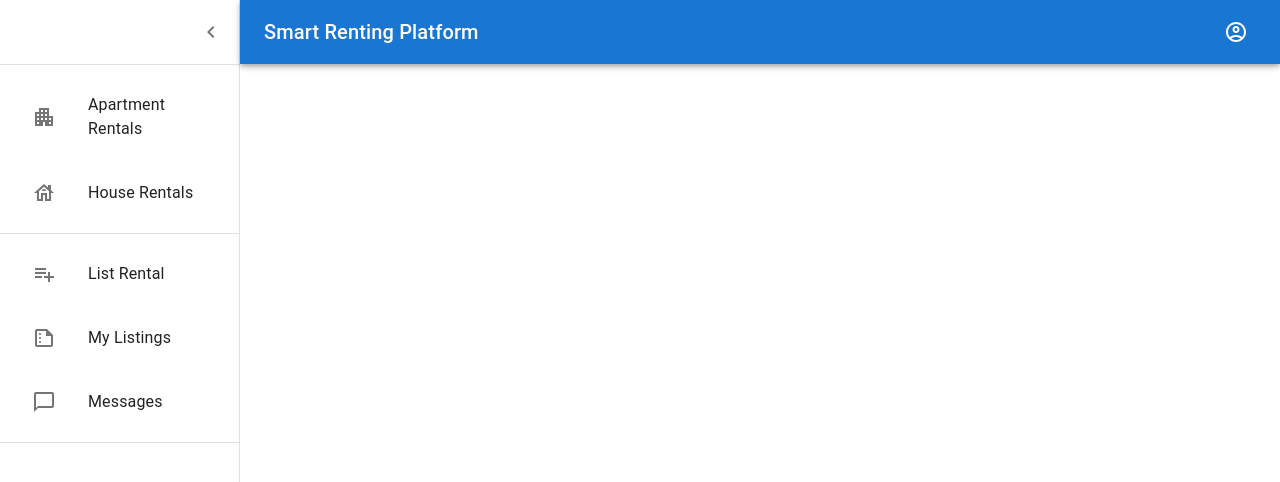
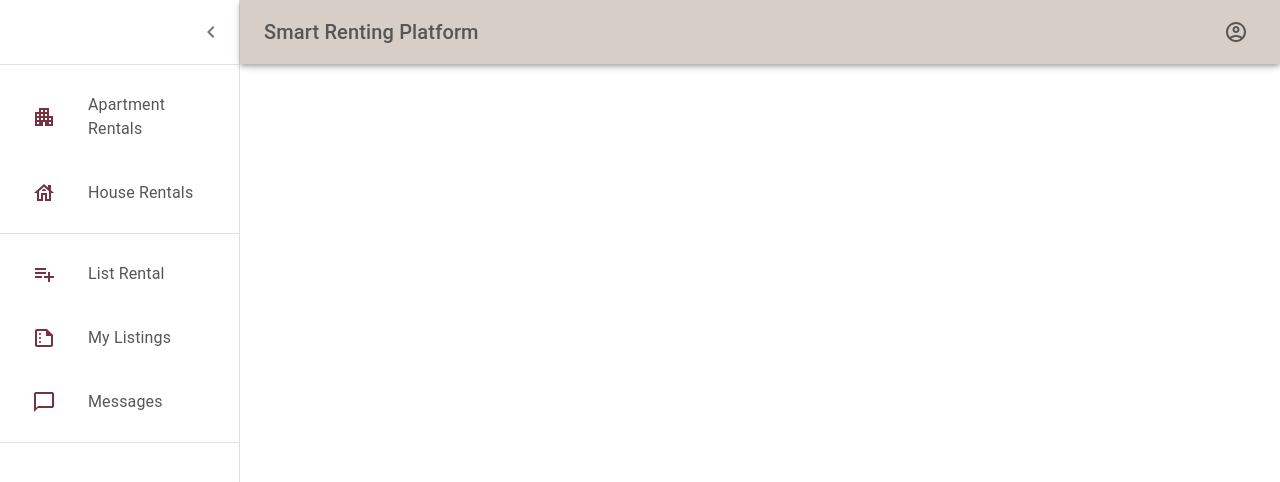
Before and after one commit to stefandumitriu/smart_renting_platform, a React (Create React App) app in the folder packages/spa/: page / in a window 1280 px wide. Both pictures are taken after a click on the button 44 px from the left and 32 px from the top of the page. Shown: the top 482 px of the page. Built offline with nearby package versions, Linux system fonts and the light colour scheme.

Commit message:
Add modal structure for login

```diff
--- a/packages/spa/src/App.tsx
+++ b/packages/spa/src/App.tsx
@@ -1,8 +1,12 @@
 import LandingPage from "./components/landingPage/LandingPage";
+import { ThemeProvider } from "@mui/material";
+import theme from "./theme";
 
 function App() {
     return(
-        <LandingPage />
+        <ThemeProvider theme={theme}>
+            <LandingPage />
+        </ThemeProvider>
     );
 }
 
--- a/packages/spa/src/components/landingPage/LandingPage.tsx
+++ b/packages/spa/src/components/landingPage/LandingPage.tsx
@@ -11,7 +11,8 @@ import {
     ListItemText,
     styled,
     Toolbar,
-    Typography
+    Typography,
+    useTheme
 } from "@mui/material";
 import MuiAppBar from '@mui/material/AppBar'
 import MenuIcon from '@mui/icons-material/Menu';
@@ -22,7 +23,8 @@ import ChevronLeftIcon from "@mui/icons-material/ChevronLeft";
 import PlaylistAddOutlinedIcon from '@mui/icons-material/PlaylistAddOutlined';
 import SummarizeOutlinedIcon from '@mui/icons-material/SummarizeOutlined';
 import ChatBubbleOutlineOutlinedIcon from '@mui/icons-material/ChatBubbleOutlineOutlined';
-import {useCallback, useState} from "react";
+import { useCallback, useState } from "react";
+import UserLoginModal from "./UserLoginModal";
 
 interface AppBarProps extends MuiAppBarProps {
     open?: boolean;
@@ -31,31 +33,43 @@ interface AppBarProps extends MuiAppBarProps {
 interface DrawerItem {
     itemName: string;
     itemIcon: JSX.Element;
+    iconColor: string;
+    textColor: string;
 }
 
 function buildListItem(item: DrawerItem): JSX.Element {
     return (
         <ListItem key={item.itemName}>
             <ListItemButton>
-                <ListItemIcon>
+                <ListItemIcon sx={{ color: item.iconColor}}>
                     {item.itemIcon}
                 </ListItemIcon>
-                <ListItemText primary={item.itemName} />
+                <ListItemText sx={{ color: item.textColor }} primary={item.itemName} />
             </ListItemButton>
         </ListItem>
     );
 }
 
 export default function LandingPage() {
-    const [open, setOpen] = useState(false);
+    const [openDrawer, setOpenDrawer] = useState(false);
+    const [openLogin, setOpenLogin] = useState(false);
+    const theme = useTheme();
+
+    const handleLoginOpen = useCallback(() => {
+        setOpenLogin(true);
+    }, [setOpenLogin]);
+
+    const handleLoginClose = useCallback(() => {
+        setOpenLogin(false);
+    }, [setOpenLogin]);
 
     const handleDrawerOpen = useCallback(() => {
-        setOpen(true);
-    }, [setOpen]);
+        setOpenDrawer(true);
+    }, [setOpenDrawer]);
 
     const handleDrawerClose = useCallback(() => {
-        setOpen(false);
-    }, [setOpen]);
+        setOpenDrawer(false);
+    }, [setOpenDrawer]);
 
     const drawerWidth = 240;
 
@@ -88,42 +102,51 @@ export default function LandingPage() {
     const menuItems: DrawerItem[] = [
         {
             itemName: 'Apartment Rentals',
-            itemIcon: <ApartmentOutlinedIcon />
+            itemIcon: <ApartmentOutlinedIcon />,
+            iconColor: theme.palette.secondary.main,
+            textColor: theme.palette.text.primary
         },
         {
             itemName: 'House Rentals',
-            itemIcon: <HouseOutlinedIcon />
+            itemIcon: <HouseOutlinedIcon />,
+            iconColor: theme.palette.secondary.main,
+            textColor: theme.palette.text.primary
         }
     ];
 
     const menuItemsManagement: DrawerItem [] = [
         {
             itemName: 'List Rental',
-            itemIcon: <PlaylistAddOutlinedIcon />
+            itemIcon: <PlaylistAddOutlinedIcon />,
+            iconColor: theme.palette.secondary.main,
+            textColor: theme.palette.text.primary
         },
         {
             itemName: 'My Listings',
-            itemIcon: <SummarizeOutlinedIcon />
+            itemIcon: <SummarizeOutlinedIcon />,
+            iconColor: theme.palette.secondary.main,
+            textColor: theme.palette.text.primary
         },
         {
             itemName: 'Messages',
-            itemIcon: <ChatBubbleOutlineOutlinedIcon />
+            itemIcon: <ChatBubbleOutlineOutlinedIcon />,
+            iconColor: theme.palette.secondary.main,
+            textColor: theme.palette.text.primary
         }
     ];
 
     return (
+        <div>
             <Box sx={{ display: 'flex' }}>
                 <AppBar
                     position="fixed"
-                open={open}
-                sx={{ zIndex: (theme) => theme.zIndex.drawer + 1 }}
-            >
+                    open={openDrawer}
+                    sx={{ zIndex: (theme) => theme.zIndex.drawer + 1, backgroundColor: theme.palette.primary.main, color: theme.palette.text.primary }}>
                     <Toolbar>
                         <IconButton
                             color="inherit"
                             onClick={handleDrawerOpen}
-                        sx={{ mr: 2, ...(open && { display: 'none'}) }}
-                    >
+                            sx={{ mr: 2, ...(openDrawer && { display: 'none'}) }}>
                             <MenuIcon />
                         </IconButton>
                         <Typography variant="h6" noWrap>
@@ -131,24 +154,22 @@ export default function LandingPage() {
                         </Typography>
                         <IconButton
                             color="inherit"
-                        onClick={() => console.log("Account button clicked!")}
-                        sx={{ ml: 'auto' }}
-                    >
+                            onClick={handleLoginOpen}
+                            sx={{ ml: 'auto' }}>
                             <AccountCircleOutlinedIcon />
                         </IconButton>
                     </Toolbar>
                 </AppBar>
                 <Drawer
                     variant="persistent"
-                open={open}
+                    open={openDrawer}
                     onClose={handleDrawerClose}
                     anchor="left"
                     sx={{
                         width: drawerWidth,
                         flexShrink: 0,
                         '& .MuiDrawer-paper': { boxSizing: 'border-box', width: drawerWidth },
-                }}
-            >
+                    }}>
                     <DrawerHeader>
                         <IconButton onClick={handleDrawerClose}>
                             <ChevronLeftIcon />
@@ -165,5 +186,7 @@ export default function LandingPage() {
                     <Divider />
                 </Drawer>
             </Box>
+            <UserLoginModal open={openLogin} handleClose={handleLoginClose} />
+        </div>
     )
 }
--- /dev/null
+++ b/packages/spa/src/components/landingPage/UserLoginModal.tsx
@@ -0,0 +1,79 @@
+import {Fade, Grid, Modal, Paper, Tab, Tabs, Typography, useTheme} from "@mui/material";
+import React, {useState} from "react";
+
+interface UserLoginModal {
+    open: boolean;
+    handleClose: () => void;
+}
+
+interface TabPanelProps {
+    index: number;
+    value: number;
+    child: React.ReactNode;
+}
+
+const TabPanel = (props: TabPanelProps) => {
+    const { index, value, child } = props;
+
+    return (
+        <div>
+            {value === index &&
+                child
+            }
+        </div>
+    )
+}
+
+const UserLoginModal = (props: UserLoginModal) => {
+    const theme = useTheme();
+    const [tabValue, setTabValue] = useState(0);
+
+    const handleTabChange = (event: React.SyntheticEvent, newValue: number) => {
+        setTabValue(newValue);
+    };
+    return (
+        <Modal
+            open={props.open}
+            onClose={props.handleClose}>
+            <Fade in={props.open}>
+                <Paper elevation={24}>
+                    <Grid container direction="column" justifyContent="flex-start"
+                          sx={{
+                              position: 'absolute',
+                              backgroundColor: 'white',
+                              alignContent: 'center',
+                              top: '50%',
+                              left: '50%',
+                              transform: 'translate(-50%, -50%)',
+                              maxWidth: '400px',
+                              height: 'fit-content',
+                              minHeight: '600px',
+                          }}>
+                        <Grid container item justifyContent="flex-start">
+                            <Tabs value={tabValue} onChange={handleTabChange} indicatorColor="secondary">
+                                <Tab label="Log in" sx={{
+                                    fontWeight: 'bold',
+                                    '&.Mui-selected': {
+                                        color: theme.palette.text.primary
+                                    }
+                                }}/>
+                                <Tab label="Sign up" sx={{
+                                    fontWeight: 'bold',
+                                    '&.Mui-selected': {
+                                        color: theme.palette.text.primary
+                                    }
+                                }}/>
+                            </Tabs>
+                        </Grid>
+                        <Grid item mt={2} ml={2}>
+                            <TabPanel index={0} value={tabValue} child={<Typography>Inside Log In Panel</Typography>} />
+                            <TabPanel index={1} value={tabValue} child={<Typography>Inside Sign Up Panel</Typography>} />
+                        </Grid>
+                    </Grid>
+                </Paper>
+            </Fade>
+        </Modal>
+    );
+}
+
+export default UserLoginModal;
--- /dev/null
+++ b/packages/spa/src/theme.tsx
@@ -0,0 +1,17 @@
+import {createTheme} from "@mui/material";
+
+const theme = createTheme({
+    palette: {
+        primary: {
+            main: '#d7cec7'
+        },
+        secondary: {
+            main: '#76323e'
+        },
+        text: {
+            primary: '#565656'
+        }
+    }
+});
+
+export default theme;
```
Lines whose indentation alone changed are shown as unchanged.
